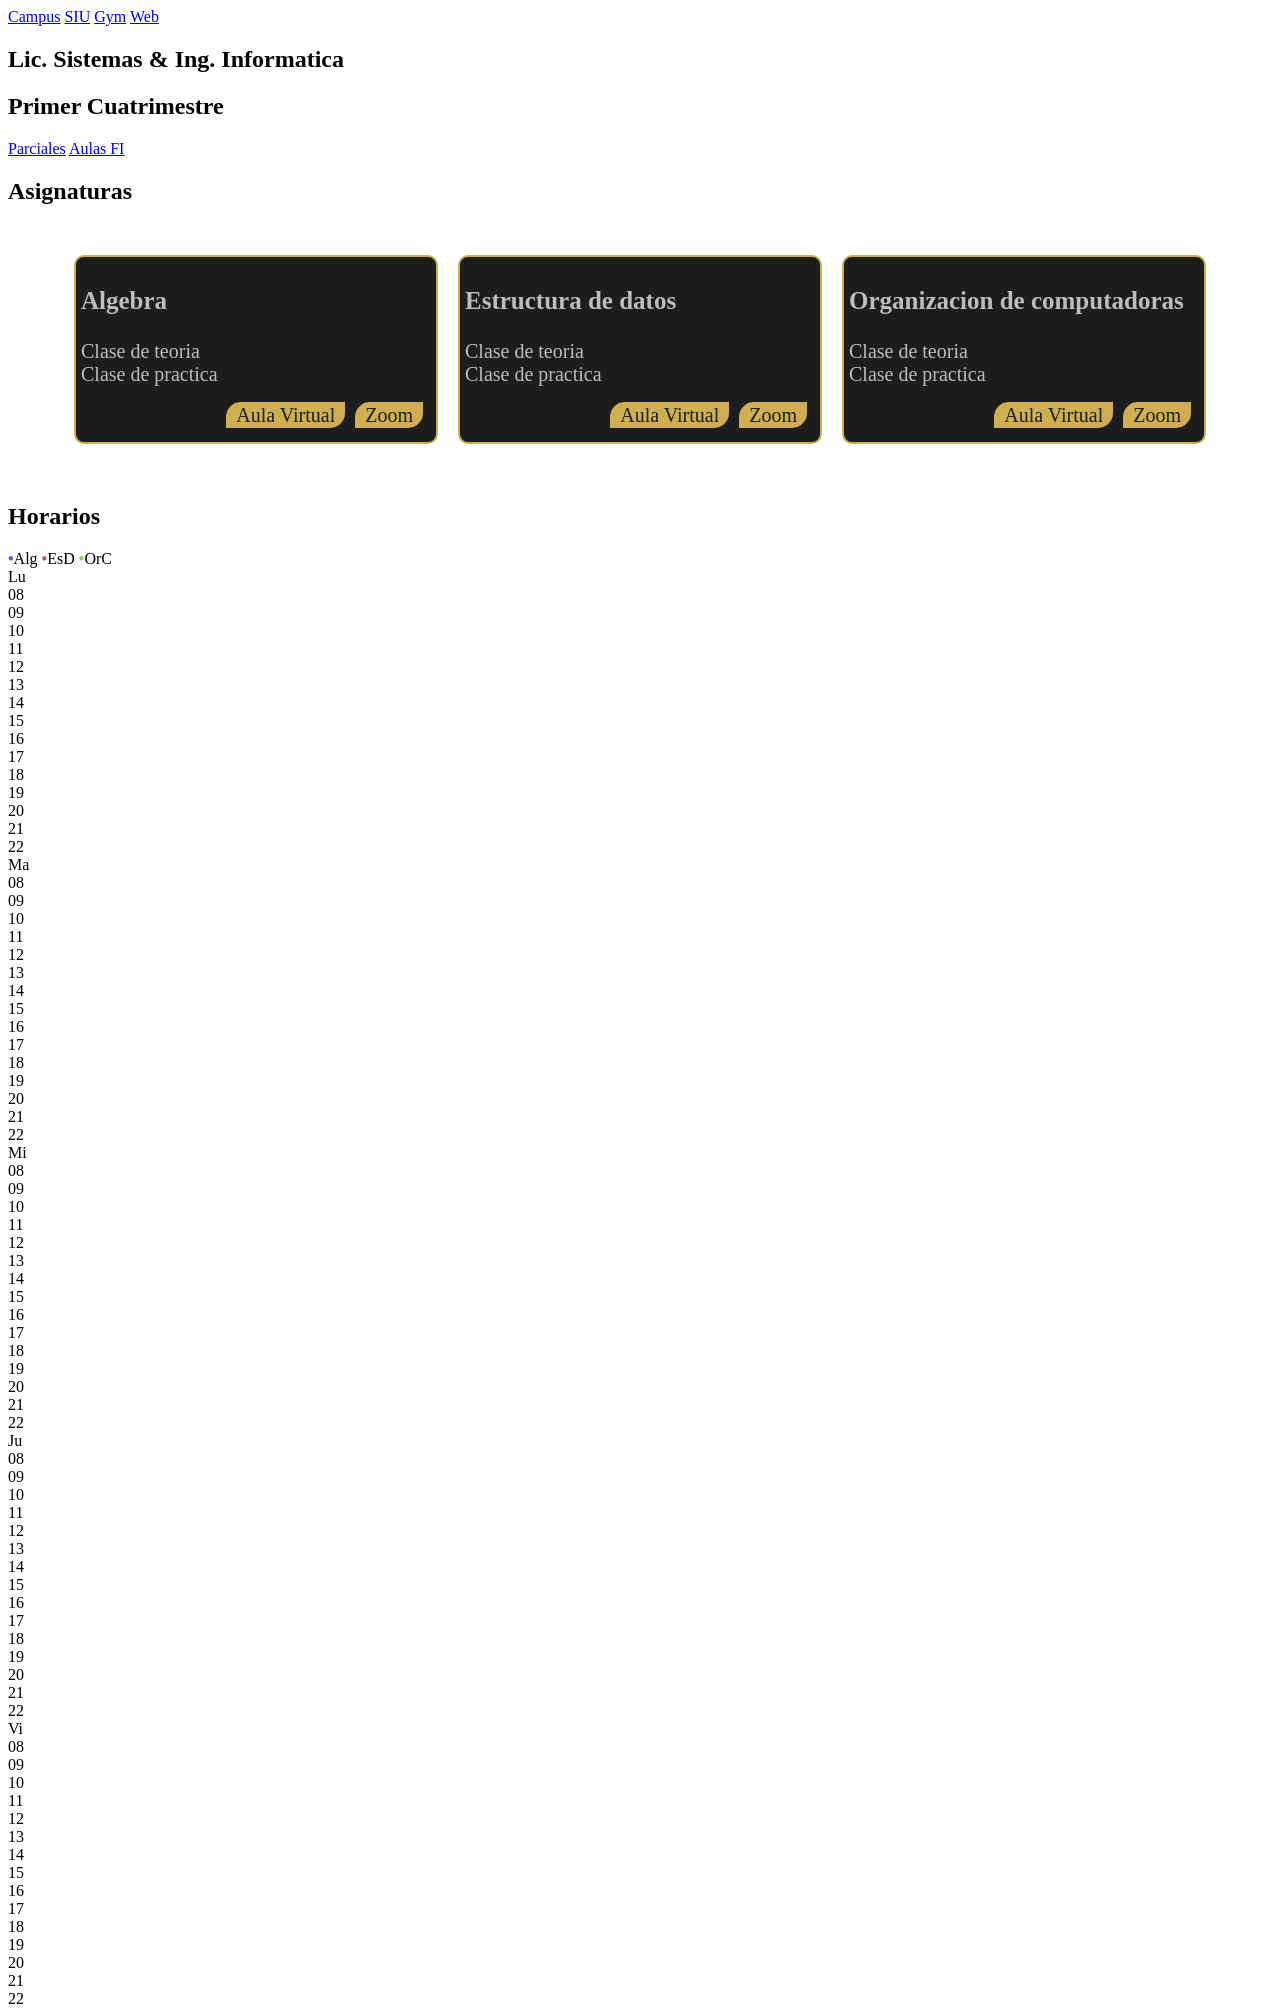
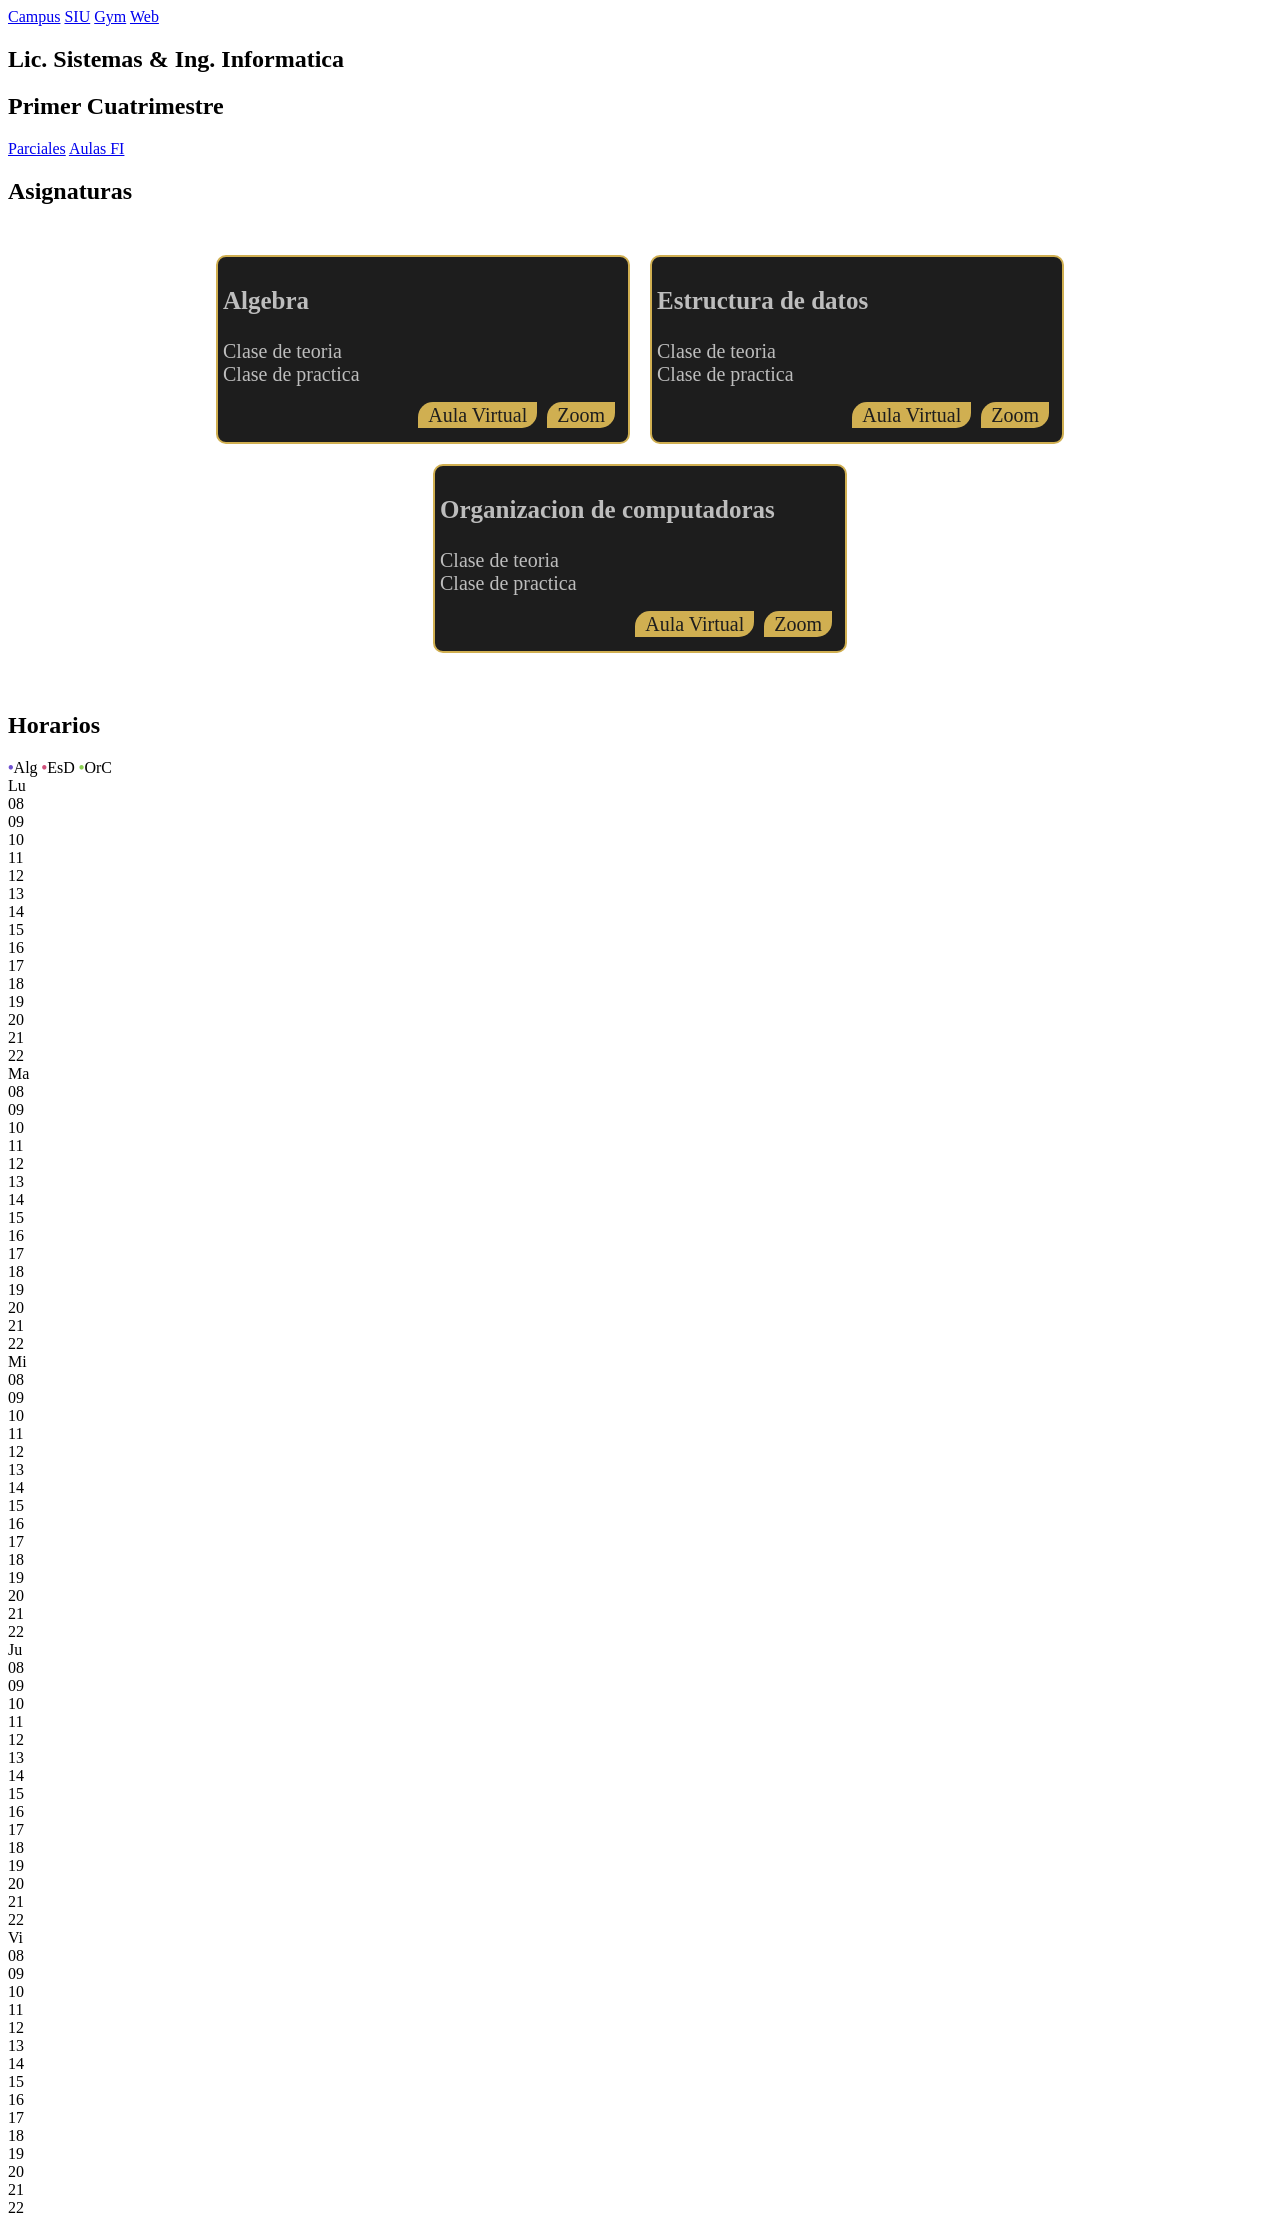

cambio en la UI v0.2

--- a/asignaturas.css
+++ b/asignaturas.css
@@ -9,7 +9,7 @@
     border: 2px solid #D0AF51;
     background-color: #1d1d1d;
     color: #1d1d1d;
-    width: 350px;
+    width: 400px;
     height: 175px;
     padding: 5px;
     position: relative;
@@ -40,7 +40,6 @@
         text-decoration: none;
       }
       a:hover{;
-        color: white;
         text-decoration: underline;
       }
     }
@@ -101,4 +100,12 @@
     width: 50px;
     font-size: 20px;
   } 
+}
+
+@media only screen and (max-width: 700px) {
+  .asignaturas .info {
+    h3,p{
+      font-size: 20px;
+    }
+  }
 }
